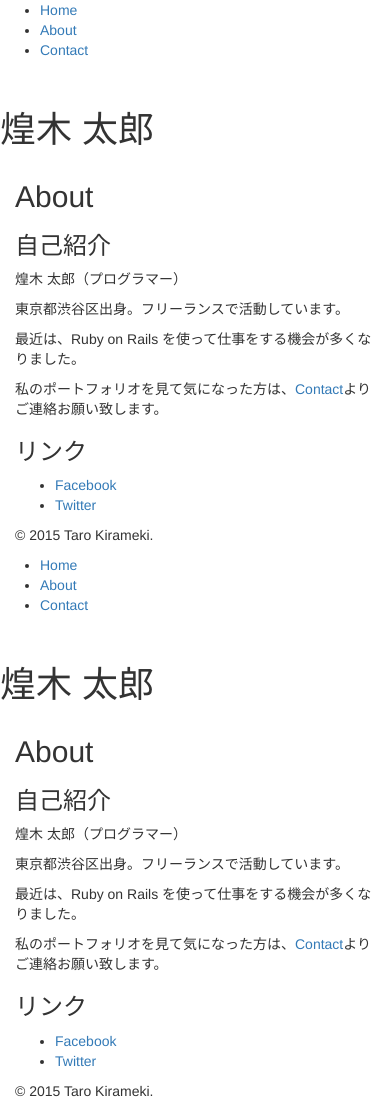
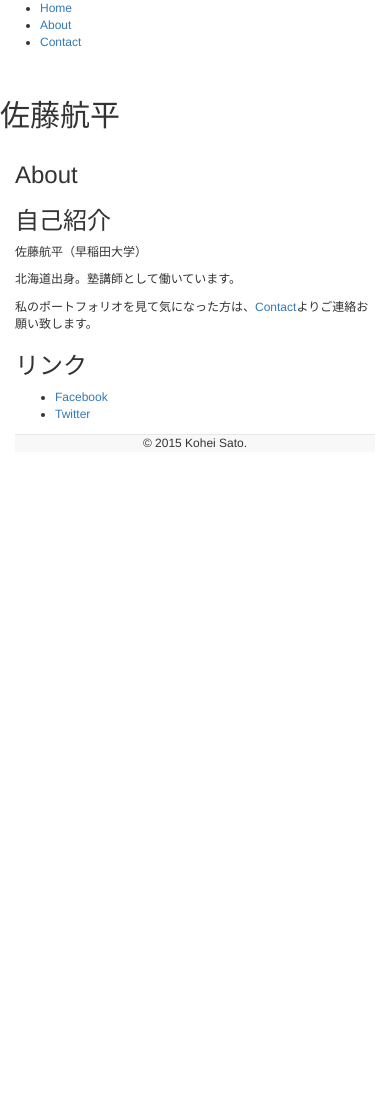
Before and after one commit to wangtarutaru/wangtarutaru.github.io, a plain HTML site: page index.html in a window 390 px wide. After the commit the page ends 844 px from the top, so only its background shows below. Drawn offline with nearby package versions, Linux system fonts and the light colour scheme.

Commit message:
example3

```diff
--- a/index.html
+++ b/index.html
@@ -11,6 +11,64 @@
     <script src="//ajax.googleapis.com/ajax/libs/jquery/1.11.3/jquery.min.js"></script>
     <!-- BootstrapのJS読み込み -->
     <script src="//maxcdn.bootstrapcdn.com/bootstrap/3.3.5/js/bootstrap.min.js"></script>
+    <style>
+      body {
+        font-size: 14px;
+      }
+
+      .navbar {
+        border-radius: 0;
+      }
+
+      .row {
+        margin-bottom: 50px;
+      }
+
+      .icon {
+        text-align: center;
+      }
+
+      .icon .glyphicon {
+        margin-bottom: 10px;
+        font-size: 40px;
+        color: #777;
+      }
+
+      .content h2 {
+        margin-top: 0;
+        padding-bottom: 15px;
+      }
+      .content p {
+        margin-bottom: 30px;
+      }
+
+      footer {
+        border-top: 1px solid#e7e7e7;
+        background-color: #f8f8f8;
+        text-align: center;
+      }
+
+      .copyright {
+        padding: 20px 0;
+        font-size: 12px;
+        color: #666;
+      }
+
+      @media (max-width: 768px) {
+        body {
+          font-size: 12px;
+        }
+        h1 {
+          font-size: 30px;
+        }
+        h2 {
+          font-size: 24px;
+        }
+        .panel-title {
+          font-size: 14px;
+        }
+      }
+    </style>
   </head>
   <body>
    <header>
@@ -23,16 +81,15 @@
       </nav>
       <div id="logo">
         <img src="profile.jpg" alt="" />
-        <h1>煌木 太郎</h1>
+        <h1>佐藤航平</h1>
       </div>
     </header>
     <div class="container">
       <section>
         <h2>About</h2>
         <h3>自己紹介</h3>
-        <p>煌木 太郎（プログラマー）</p>
-        <p>東京都渋谷区出身。フリーランスで活動しています。</p>
-        <p>最近は、<span class="red">Ruby on Rails</span> を使って仕事をする機会が多くなりました。</p>
+        <p>佐藤航平（早稲田大学）</p>
+        <p>北海道出身。塾講師として働いています。</p>
         <p>私のポートフォリオを見て気になった方は、<a href="contact.html">Contact</a>よりご連絡お願い致します。</p>
         <h3>リンク</h3>
         <ul>
@@ -41,43 +98,8 @@
         </ul>
       </section>
       <footer>
-        <p>&copy; 2015 Taro Kirameki.</p>
+        <p>&copy; 2015 Kohei Sato.</p>
       </footer>
     </div>
   </body>
 </html>
-
-  <body>
-    <header>
-      <nav>
-        <ul>
-          <li><a href="index.html">Home</a></li>
-          <li><a href="about.html" class="selected">About</a></li>
-          <li><a href="contact.html">Contact</a></li>
-        </ul>
-      </nav>
-      <div id="logo">
-        <img src="profile.jpg" alt="" />
-        <h1>煌木 太郎</h1>
-      </div>
-    </header>
-    <div class="container">
-      <section>
-        <h2>About</h2>
-        <h3>自己紹介</h3>
-        <p>煌木 太郎（プログラマー）</p>
-        <p>東京都渋谷区出身。フリーランスで活動しています。</p>
-        <p>最近は、<span class="red">Ruby on Rails</span> を使って仕事をする機会が多くなりました。</p>
-        <p>私のポートフォリオを見て気になった方は、<a href="contact.html">Contact</a>よりご連絡お願い致します。</p>
-        <h3>リンク</h3>
-        <ul>
-          <li><a href="https://www.facebook.com/tarokirameki" target="_blank">Facebook</a></li>
-          <li><a href="https://twitter.com/tarokirameki" target="_blank">Twitter</a></li>
-        </ul>
-      </section>
-      <footer>
-        <p>&copy; 2015 Taro Kirameki.</p>
-      </footer>
-    </div>
-  </body>
-</html>
```
